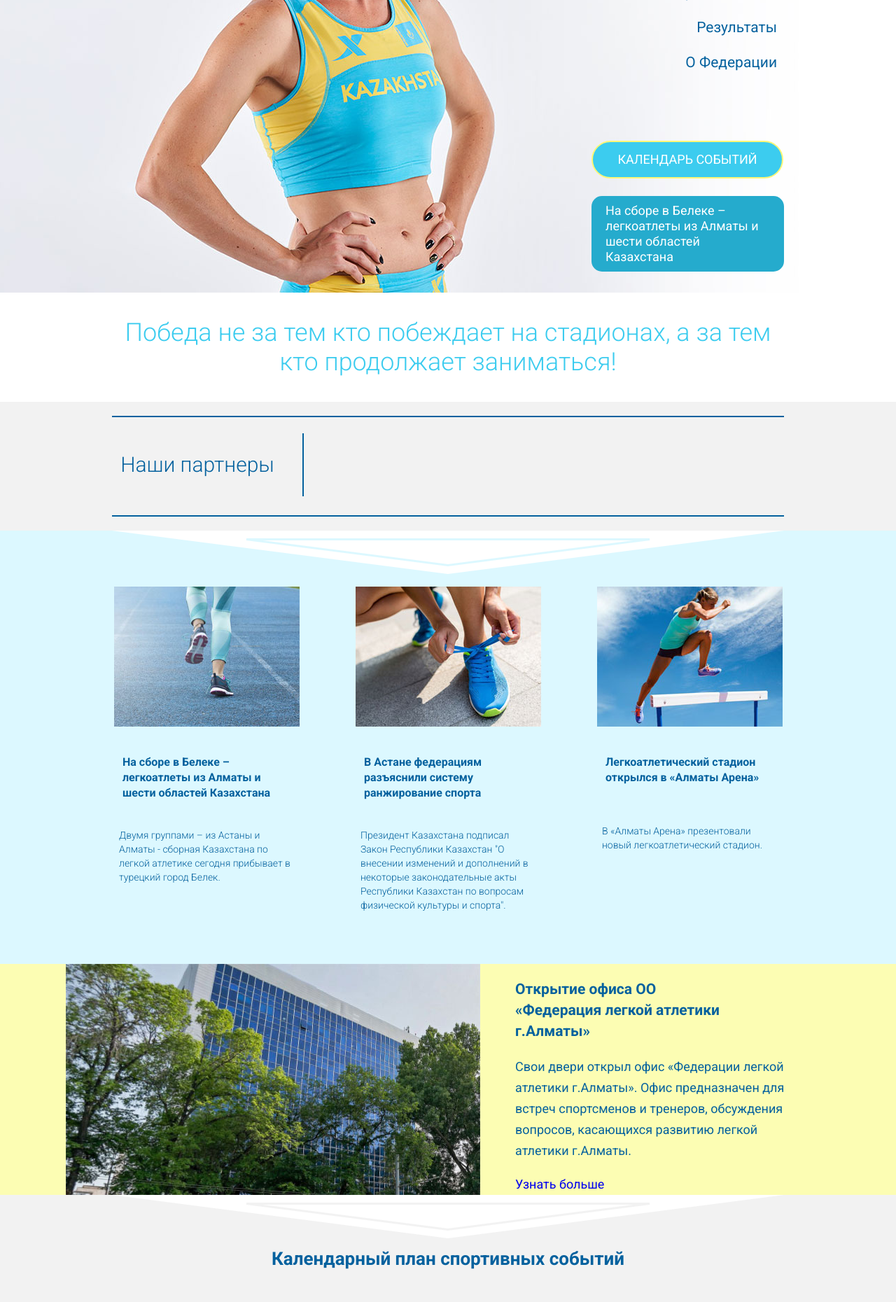
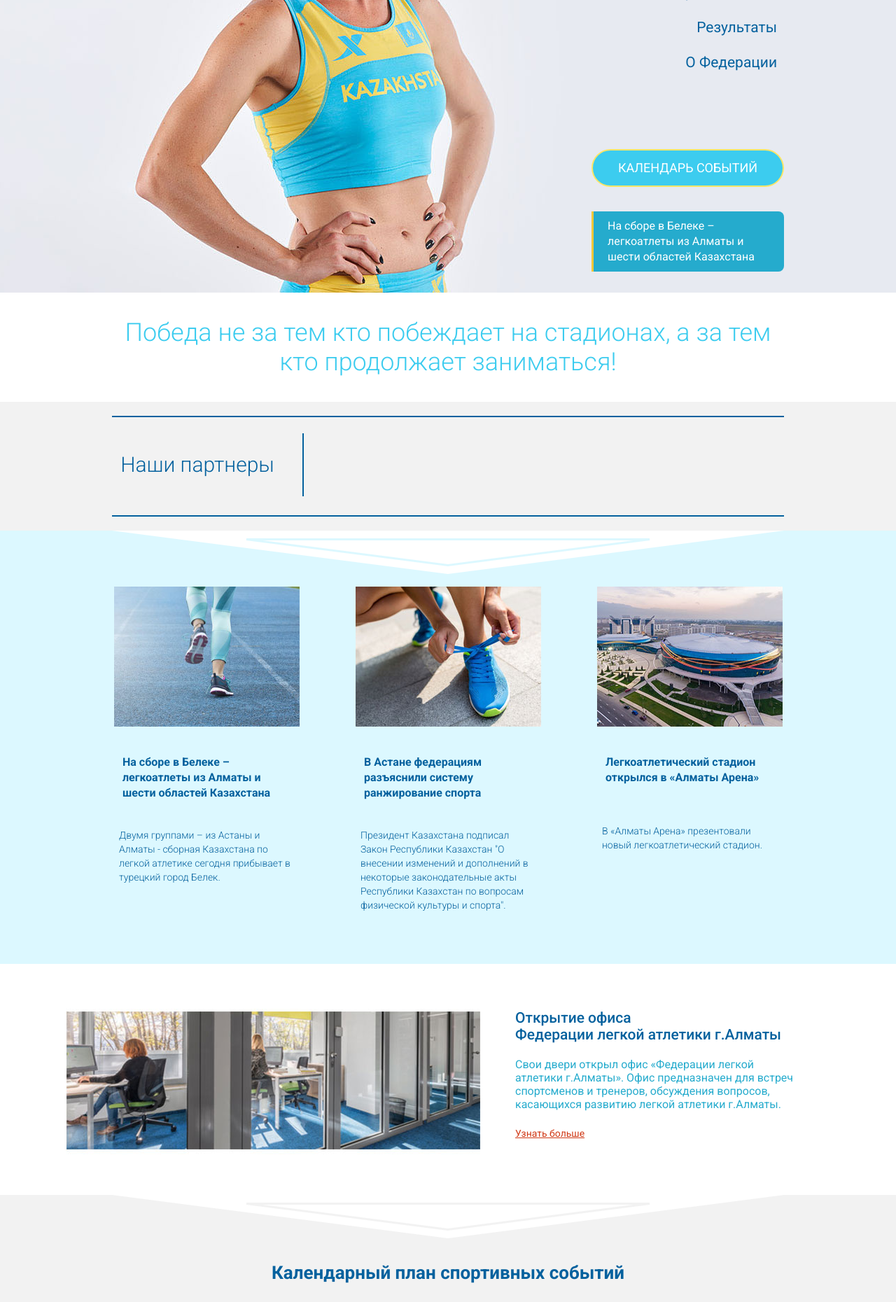
Before and after one commit to MikeIv/mikeiv.github.io, a PHP site: page / in a window 1280 px wide. Shown: the part 328-2188 px from the top of the page at 70% size. Run offline with PHP 8.4, Linux system fonts and the light colour scheme.

Commit message:
add index.html complit version

```diff
--- a/almatyathletics/css/style.css
+++ b/almatyathletics/css/style.css
@@ -108,7 +108,7 @@ fieldset {
 }
 .main-nav__item:hover {
   padding-right: 10px;
-  background-color: #fff776;
+  background-color: #fde666;
   -webkit-transform: translateX(-20px);
           transform: translateX(-20px);
   -webkit-transform: scale(1.1);
@@ -187,25 +187,37 @@ fieldset {
   text-align: center;
 }
 .intro__btn {
-  width: 210px;
+  position: relative;
+  z-index: 6;
+  margin: 10px 0;
   padding: 10px 30px;
   color: #ffffff;
   background-color: #3cccef;
   border-radius: 30px;
-  border: 2px solid #fff776;
+  border: 2px solid #fde666;
   text-transform: uppercase;
+}
+.intro__btn:hover {
+  color: #fde666;
+  background-color: #25abcd;
 }
 .intro__news {
   margin-bottom: 30px;
   margin-top: 25px;
   padding: 10px 20px;
-  font-size: 18px;
+  font-size: 16px;
   font-weight: 400;
   line-height: 22px;
   text-align: left;
   color: #ffffff;
-  border-radius: 15px;
+  border-top-right-radius: 8px;
+  border-bottom-right-radius: 8px;
+  border-left: 3px solid #f4c839;
   background-color: #25abcd;
+}
+.intro__news:hover {
+  color: #fde666;
+  background-color: #3cccef;
 }
 .slogan {
   width: auto;
@@ -329,7 +341,7 @@ fieldset {
       flex-wrap: wrap;
   width: 0 auto;
   min-height: 330px;
-  background-color: #fcfdb3;
+  background-color: #ffffff;
 }
 .promo-news img {
   width: 592px;
@@ -342,6 +354,26 @@ fieldset {
   min-height: 280px;
   margin-right: auto;
   padding-right: 50px;
+}
+.promo-news__header {
+  margin-top: 65px;
+  font-size: 21px;
+  font-weight: 500;
+  line-height: normal;
+  color: #04619e;
+}
+.promo-news__text {
+  font-size: 16px;
+  font-weight: 400;
+  line-height: normal;
+  color: #25abcd;
+}
+.promo-news__link {
+  font-size: 14px;
+  font-weight: 400;
+  line-height: normal;
+  color: #d03a17;
+  text-decoration: underline;
 }
 .calendar {
   width: auto;
@@ -370,9 +402,17 @@ fieldset {
   background-size: contain;
 }
 .calendar__header {
-  padding-top: 50px;
+  padding-top: 70px;
   font-size: 26px;
   color: #04619e;
+}
+.calendar__link {
+  padding-top: 30px;
+  font-size: 14px;
+  font-weight: 400;
+  line-height: normal;
+  color: #d03a17;
+  text-decoration: underline;
 }
 .contacts {
   width: auto;
--- a/almatyathletics/index.html
+++ b/almatyathletics/index.html
@@ -35,6 +35,7 @@
         <div class="intro__promo-block">
           <a class="intro__btn" href="#">Календарь событий</a>
           <a class="intro__news" href="#">На сборе в Белеке – легкоатлеты из Алматы и шести областей Казахстана</a>
+
         </div>
       </div>
     </section>
@@ -95,11 +96,11 @@
 
     <section class="promo-news">
       <h2 class="visually-hidden">Новость дня</h2>
-      <img src="/img/promo-news_1_desctop@1x.jpg" alt="Фотография к новости" width="592" height="300">
+      <img src="img/promo-news_1_desctop@1x.jpg" alt="Фотография к новости" width="592" height="300">
       <div class="promo-news__wrapper">
-        <h3>Открытие офиса ОО<br>«Федерация легкой атлетики г.Алматы»</h3>
-        <p>Свои двери открыл офис «Федерации легкой атлетики г.Алматы». Офис предназначен для встреч спортсменов и тренеров, обсуждения вопросов, касающихся развитию легкой атлетики г.Алматы.</p>
-        <a href="#">Узнать больше</a>
+        <h3 class="promo-news__header">Открытие офиса<br>Федерации легкой атлетики г.Алматы</h3>
+        <p class="promo-news__text">Свои двери открыл офис «Федерации легкой атлетики г.Алматы». Офис предназначен для встреч спортсменов и тренеров, обсуждения вопросов, касающихся развитию легкой атлетики г.Алматы.</p>
+        <a class="promo-news__link" href="#">Узнать больше</a>
       </div>
     </section>
 
@@ -107,6 +108,8 @@
       <h2 class="visually-hidden">Календарь спортивных событий</h2>
       <div class="calendar__wrapper">
         <h3 class="calendar__header">Календарный план спортивных событий </h3>
+        <img class="calendar__tabl" src="img/tabl.svg" alt="план спортивных мероприятий" width="750" height="300">
+        <a class="calendar__link" href="#">Посмотреть всю таблицу</a>
       </div>
     </section>
 
```
Also changed, not shown: almatyathletics/css/style.min.css, almatyathletics/img/bg-back-desktop@1x.jpg, almatyathletics/img/bg-back-desktop@1x.webp, almatyathletics/img/photo_news_3_desctop@1x.jpg, almatyathletics/img/photo_news_3_desctop@1x.webp, almatyathletics/img/promo-news_1_desctop@1x.jpg, almatyathletics/img/promo-news_1_desctop@1x.webp, almatyathletics/img/tabl.svg (added).
